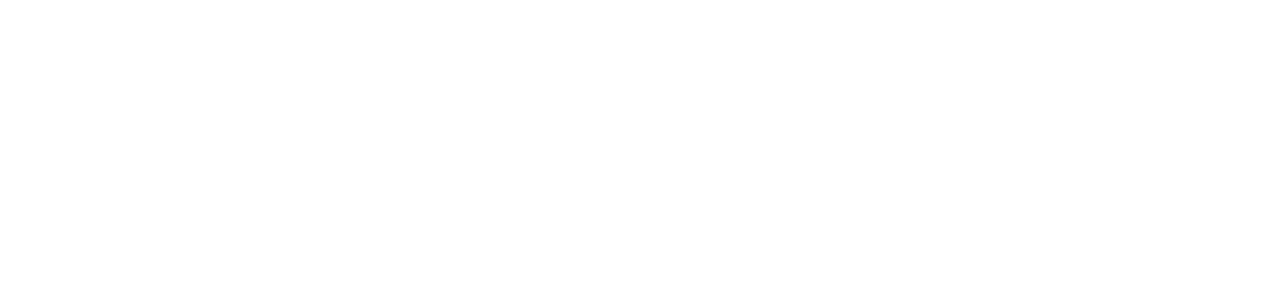
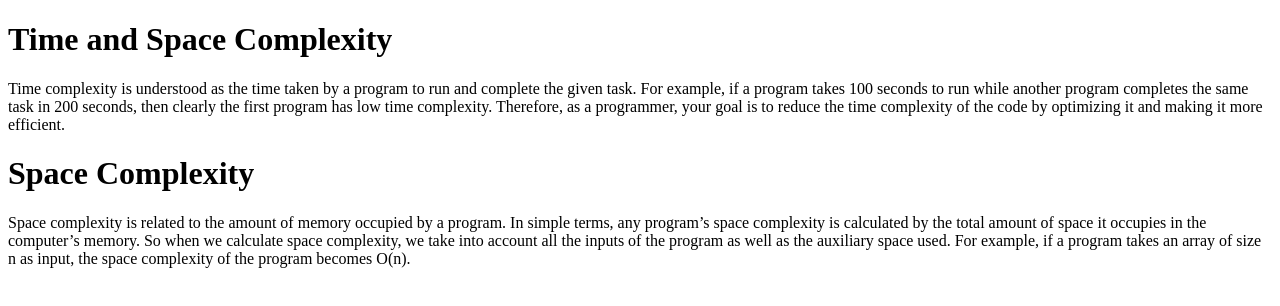
Before and after one commit to acciojob/time-and-space-complexity-amitgiri257, a website: page main.html in a window 1280 px wide. Drawn offline with Linux system fonts and the light colour scheme.

Commit message:
created a submission

```diff
--- a/main.html
+++ b/main.html
@@ -8,7 +8,12 @@
 
 <body>
 	<!-- the entire body must be written by student -->
+	<h1>Time and Space Complexity</h1>
+	<p>Time complexity is understood as the time taken by a program to run and complete the given task. For example, if a program takes 100 seconds to run while another program completes the same task in 200 seconds, then clearly the first program has low time complexity. Therefore, as a programmer, your goal is to reduce the time complexity of the code by optimizing it and making it more efficient.</p>
+	<h1>Space Complexity</h1>
+	<p>Space complexity is related to the amount of memory occupied by a program. In simple terms, any program’s space complexity is calculated by the total amount of space it occupies in the computer’s memory. So when we calculate space complexity, we take into account all the inputs of the program as well as the auxiliary space used. For example, if a program takes an array of size n as input, the space complexity of the program becomes O(n).</p>
     <script type="text/javascript" src="./script.js">
+
 </script>
 
 </body>
```
